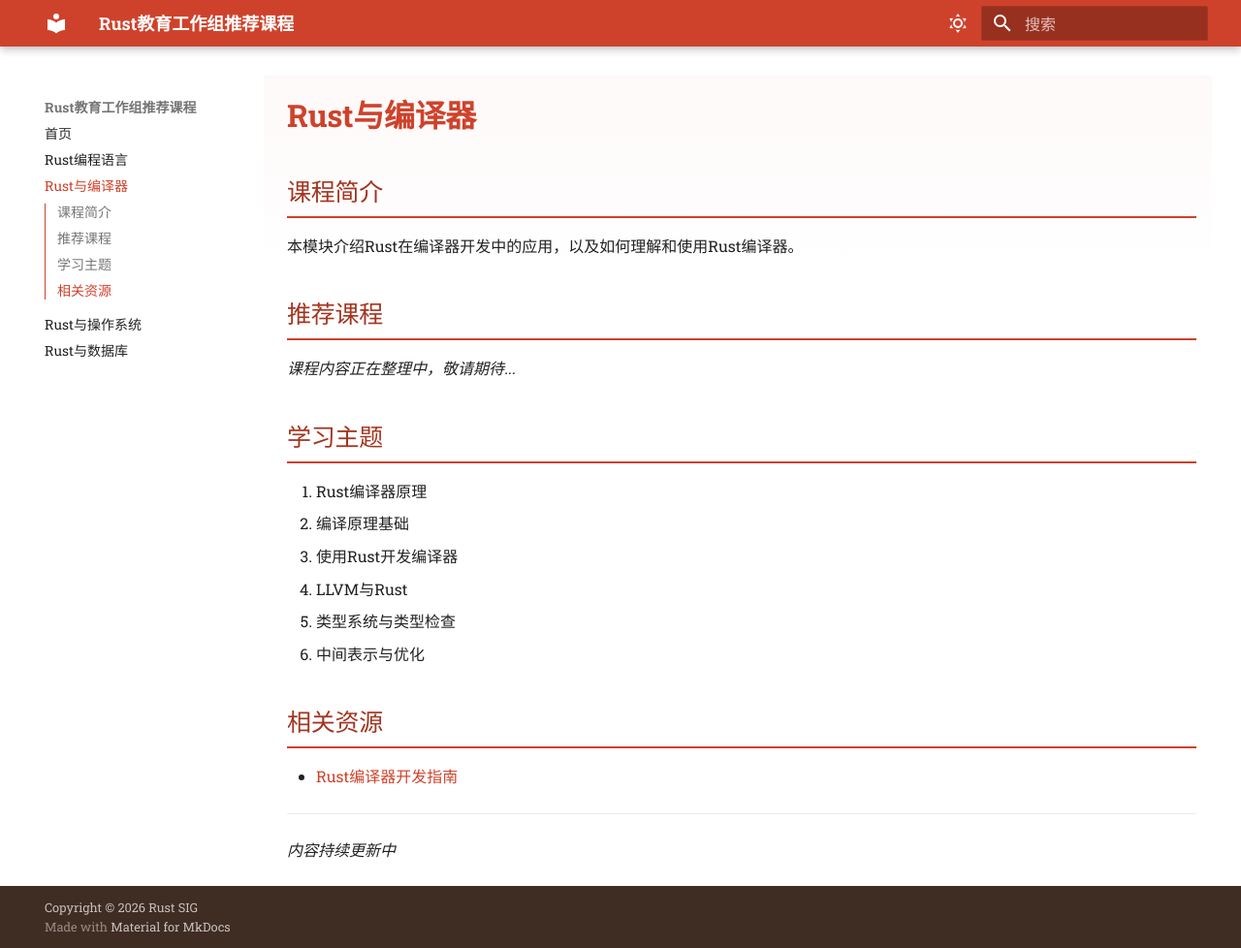
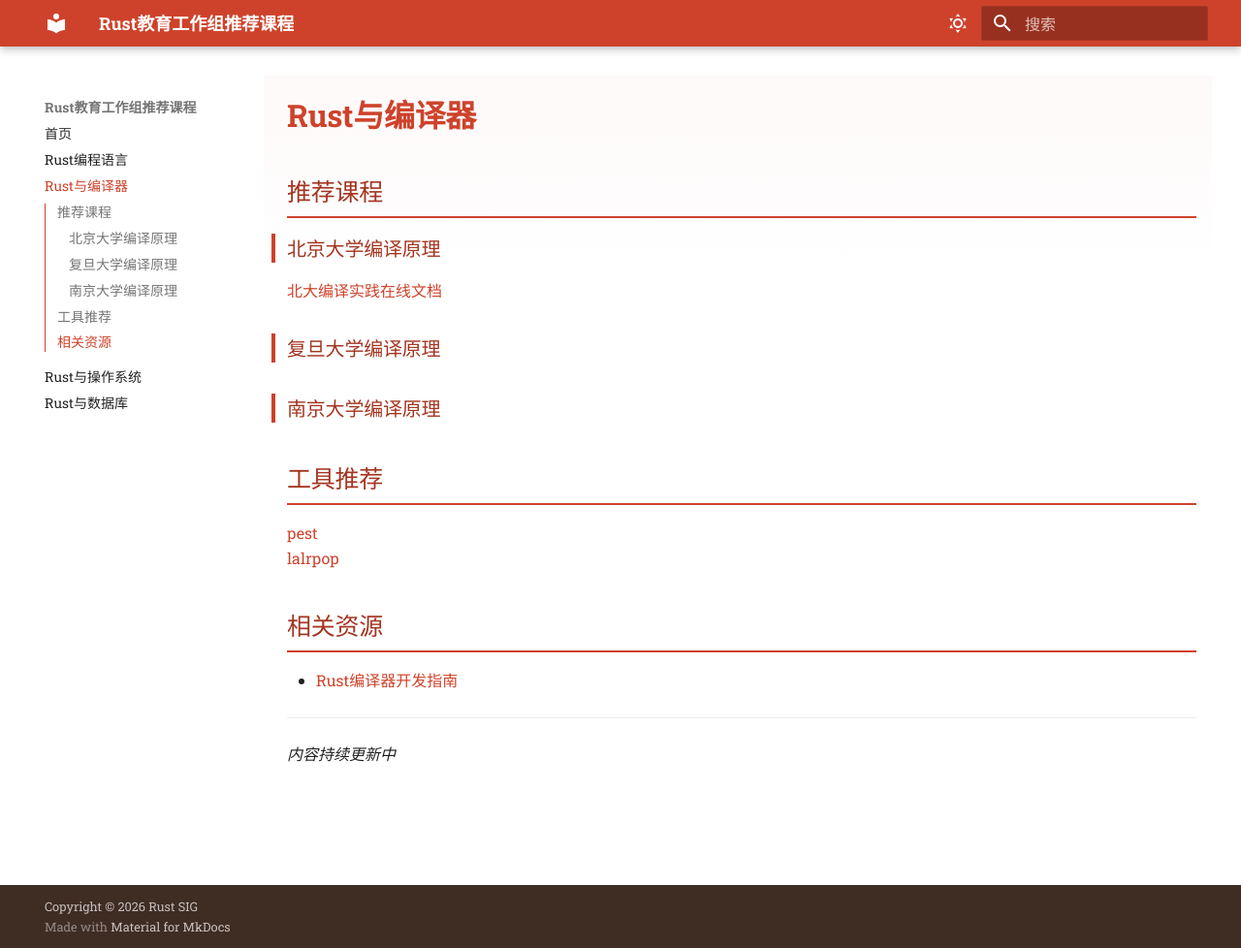
Before and after one commit to sigrust/sigrust.github.io, an MkDocs documentation site: the page built from docs/rust-compiler.md, in a window 1280 px wide and 978 px high. Shown: the whole window at 97% size. Built offline with MkDocs 1.6.1 and Material for MkDocs 9.7.7, drawn with Linux system fonts in a browser that asks for light colours.

Commit message:
Update rust-compiler.md

```diff
--- a/docs/rust-compiler.md
+++ b/docs/rust-compiler.md
@@ -1,24 +1,19 @@
 # Rust与编译器
 
-## 课程简介
+## 推荐课程
+### 北京大学编译原理
+[北大编译实践在线文档](https://pku-minic.github.io/online-doc/#/preface/)
 
-本模块介绍Rust在编译器开发中的应用，以及如何理解和使用Rust编译器。
+### 复旦大学编译原理
 
-## 推荐课程
+### 南京大学编译原理
 
-*课程内容正在整理中，敬请期待...*
+## 工具推荐
+[pest](https://github.com/pest-parser/pest)
+[lalrpop](https://lalrpop.github.io/lalrpop/)
 
-## 学习主题
-
-1. Rust编译器原理
-2. 编译原理基础
-3. 使用Rust开发编译器
-4. LLVM与Rust
-5. 类型系统与类型检查
-6. 中间表示与优化
 
 ## 相关资源
-
 - [Rust编译器开发指南](https://rustc-dev-guide.rust-lang.org/)
 
 ---
```
